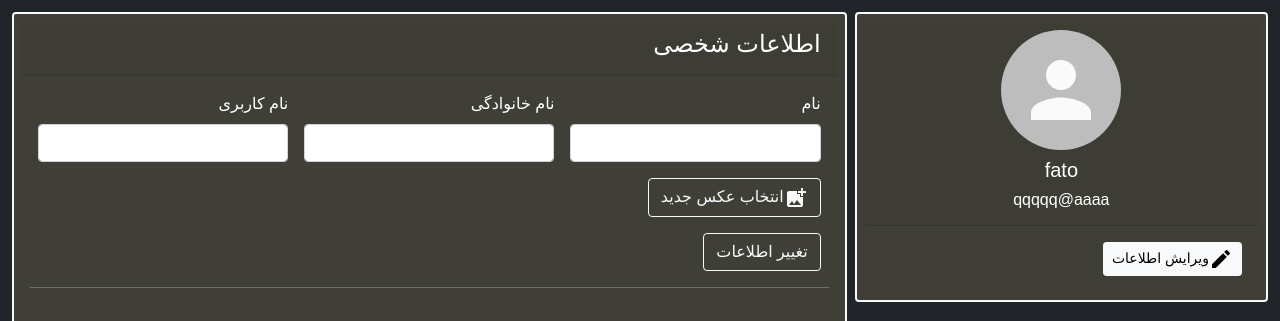
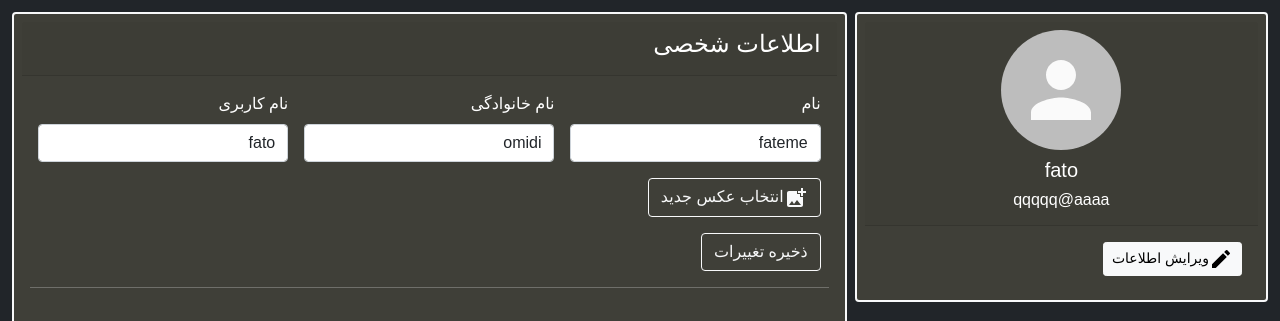
Before and after one commit to MelikaNobakhtian/luna-software-engineering, a React (Create React App) app in the folder Webfront/: page /userProfile in a window 1280 px wide. Shown: the top 321 px of the page. Built offline with nearby package versions, Linux system fonts and the light colour scheme.

Commit message:
changing info inputs in user profile page

```diff
--- a/Webfront/src/components/userProfile/userProfile.js
+++ b/Webfront/src/components/userProfile/userProfile.js
@@ -29,18 +29,25 @@ function UserProfile(props) {
               setUser(prevState => ({
                 ...prevState,
                 userName: response.data.username,
+                firstName:response.data.firstName,
+                lastName:response.data.lastName,
                 email: response.data.email,
                 picture : API_BASE_URL +response.data.profile_photo
                 }));
-                console.log(user);
             })
             .catch(function (error) {
                 console.log(error);
+            });
+      }
+    },[] );
 
-            });
-
-    }
-},[] );
+    const handleChange = (e) => {
+      const {id , value} = e.target
+      setUser(prevState => ({
+          ...prevState,
+          [id] : value
+      }))
+  }
 
    const [state , setState]=useState(
     {
@@ -101,16 +108,19 @@ function UserProfile(props) {
               <form class="row g-3">
 
                   <div class="col-sm-4 ">
-                    <label for="inputFirstName" class="form-label">نام</label>
-                    <input type="text" class="form-control" id="inputFirstName" />
+                    <label for="firstName" class="form-label">نام</label>
+                    <input type="text" class="form-control" id="firstName"
+                    value={user.firstName} onChange={handleChange}/>
                   </div>
                   <div class="col-sm-4">
-                    <label for="inputLastName" class="form-label">نام خانوادگی</label>
-                    <input type="text" class="form-control" id="inputLastName"/>
+                    <label for="lastName" class="form-label">نام خانوادگی</label>
+                    <input type="text" class="form-control" id="lastName"
+                    value={user.lastName} onChange={handleChange}/>
                   </div>
                   <div class="col-sm-4 ">
-                    <label for="inputFirstName" class="form-label">نام کاربری</label>
-                    <input type="text" class="form-control" id="inputFirstName" />
+                    <label for="userName" class="form-label">نام کاربری</label>
+                    <input type="text" class="form-control" id="userName"
+                    value={user.userName} onChange={handleChange}/>
                   </div>
                   <div class="col-12 ">
                     <input class="form-control"
@@ -124,22 +134,25 @@ function UserProfile(props) {
                    </div>
                   </div>
                   <div class="col-12">
-                    <button type="submit" class="btn btn-outline-light">تغییر اطلاعات</button>
+                    <button type="submit" class="btn btn-outline-light">ذخیره تغییرات</button>
                   </div>
 
                   <hr></hr>
 
                   <div class="col-sm-4">
-                    <label for="inputPassword4" class="form-label">رمز فعلی</label>
-                    <input type="password" class="form-control" id="inputPassword4"/>
+                    <label for="oldPass" class="form-label">رمز فعلی</label>
+                    <input type="password" class="form-control" id="oldPass"
+                    value={user.oldPass} onChange={handleChange}/>
                   </div>
                   <div class="col-sm-4">
-                    <label for="inputPassword4" class="form-label">رمز جدید</label>
-                    <input type="password" class="form-control" id="inputPassword4"/>
+                    <label for="newPass" class="form-label">رمز جدید</label>
+                    <input type="password" class="form-control" id="newPass"
+                    value={user.newPass} onChange={handleChange}/>
                   </div>
                   <div class="col-sm-4">
-                    <label for="inputPassword4" class="form-label">تکرار رمز جدید</label>
-                    <input type="password" class="form-control" id="inputPassword4"/>
+                    <label for="newPass2" class="form-label">تکرار رمز جدید</label>
+                    <input type="password" class="form-control" id="newPass2"
+                    value={user.newPass2} onChange={handleChange}/>
                   </div>
 
                   <div class="col-12">
```
